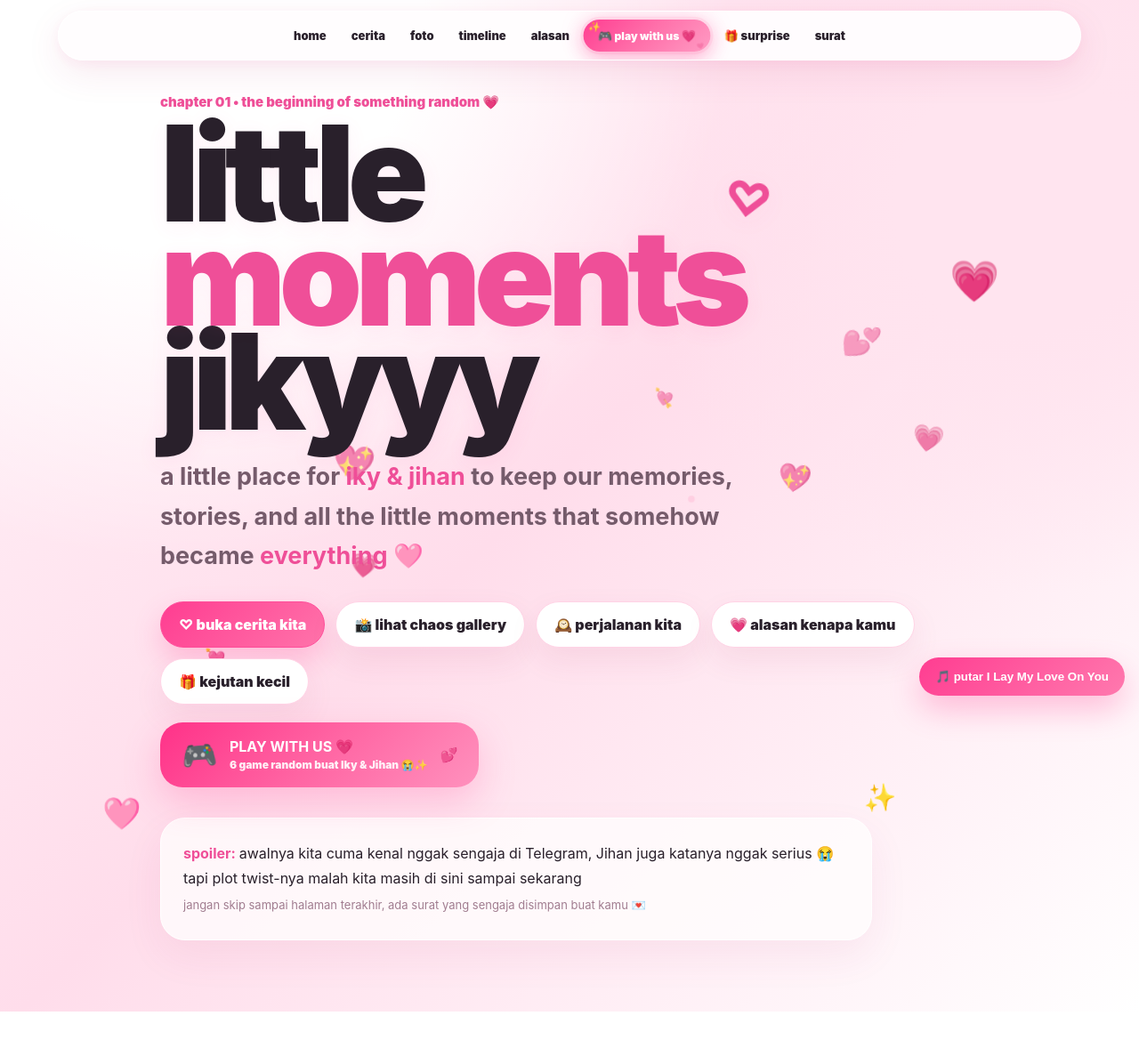
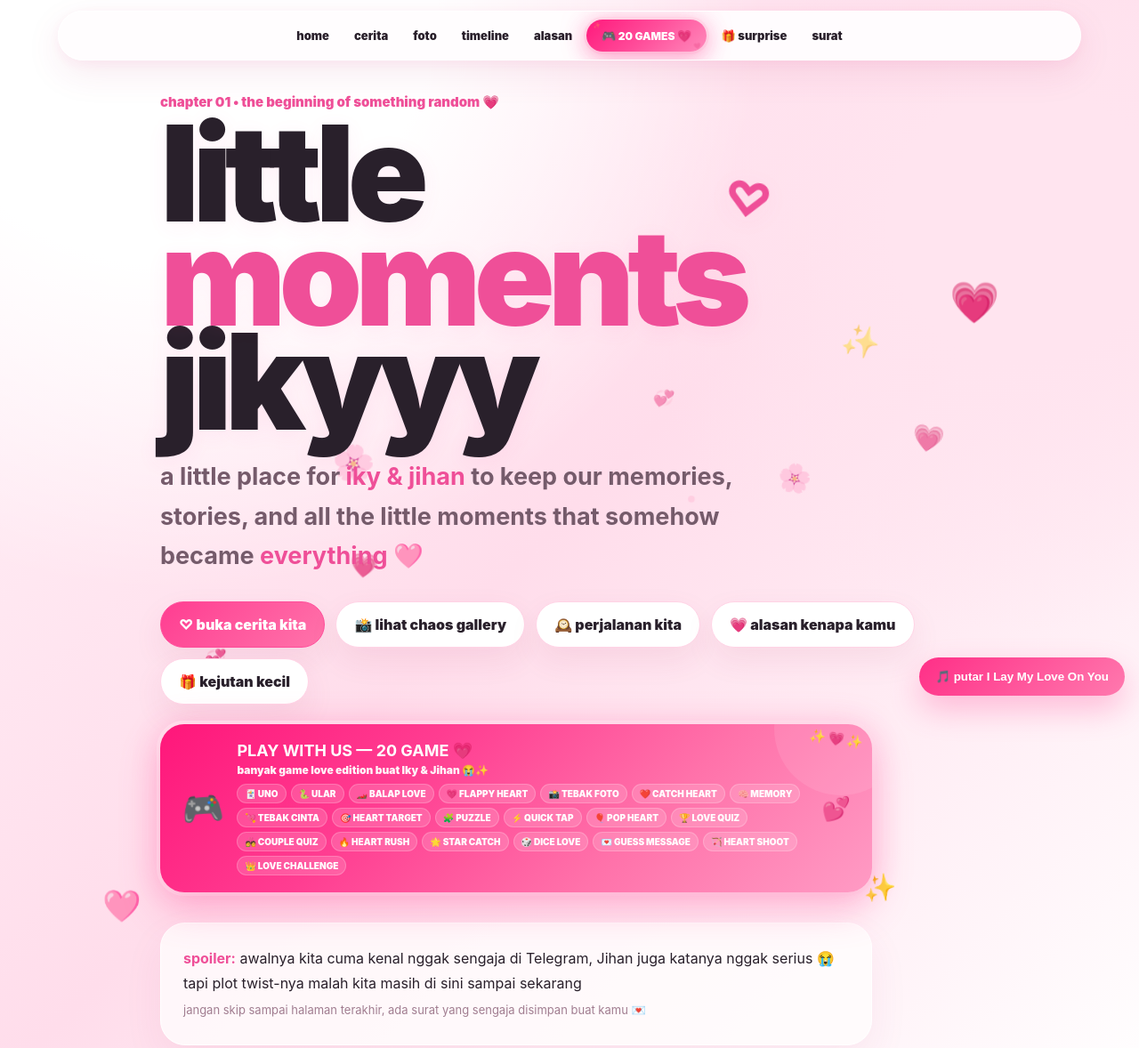
Before and after one commit to shasakilaaa-beep/little-moments-jikyyyy, a plain HTML site: page index.html in a window 1280 px wide. Shown: the top 1178 px of the page at 89% size. Before the commit the page ends 1137 px from the top, so only its background shows below. Drawn offline with Linux system fonts and the light colour scheme.

Commit message:
Refactor HTML and CSS for improved structure
Refactor CSS styles for better readability and organization. Update HTML structure for clarity and consistency.

```diff
--- a/index.html
+++ b/index.html
@@ -7,7 +7,6 @@
 <title>little-moments-jikyyy ♡</title>
 
 <style>
-
 :root{
   --pink:#ef4f98;
   --hot:#ff4d9a;
@@ -33,12 +32,7 @@ body{
   background:
     radial-gradient(circle at 15% 0%,#fff 0 18%,transparent 40%),
     radial-gradient(circle at 90% 20%,#ffe4ef 0 10%,transparent 30%),
-    linear-gradient(
-      135deg,
-      #fff4f9,
-      #ffddeb 48%,
-      #fff 100%
-    );
+    linear-gradient(135deg,#fff4f9,#ffddeb 48%,#fff 100%);
 
   min-height:100vh;
   overflow-x:hidden;
@@ -50,14 +44,11 @@ a{
 }
 
 
-/* =====================================================
-   NAVBAR
-===================================================== */
+/* ================= NAVBAR ================= */
 
 .nav{
   position:fixed;
   z-index:50;
-
   top:12px;
   left:50%;
   transform:translateX(-50%);
@@ -67,9 +58,7 @@ a{
   padding:9px 10px;
 
   background:#fffdfef2;
-
   border:1px solid #fff;
-
   border-radius:999px;
 
   box-shadow:
@@ -77,19 +66,14 @@ a{
     0 4px 15px #ff4d9a10;
 
   display:flex;
-
   justify-content:center;
-
   align-items:center;
-
   gap:4px;
 
   backdrop-filter:blur(18px);
 
   overflow-x:auto;
-
   white-space:nowrap;
-
   scrollbar-width:none;
 }
 
@@ -99,15 +83,10 @@ a{
 
 .nav a{
   position:relative;
-
   font-weight:900;
-
   font-size:13px;
-
   padding:9px 12px;
-
   border-radius:999px;
-
   transition:.25s;
 }
 
@@ -118,39 +97,33 @@ a{
 }
 
 
-/* =====================================================
-   GAME MENU SUPER SPECIAL
-===================================================== */
+/* ================= GAME MENU ================= */
 
 .game-menu{
-
   position:relative;
 
   background:
     linear-gradient(
       135deg,
-      #ff3d91,
-      #ff70aa,
-      #ff9bc3
+      #ff197c,
+      #ff4d9a,
+      #ff8abb
     ) !important;
 
   color:#fff !important;
 
-  padding:10px 16px !important;
+  padding:10px 17px !important;
 
   border-radius:999px !important;
 
   box-shadow:
-    0 8px 22px #ff4d9a55,
-    0 0 0 3px #ffe0ed,
-    0 0 25px #ff76ae55;
+    0 8px 25px #ff4d9a66,
+    0 0 0 3px #ffe1ed,
+    0 0 30px #ff70ad66;
 
-  animation:
-    gamePulse 1.8s infinite;
+  animation:gamePulse 1.7s infinite;
 
   overflow:hidden;
-
-  z-index:2;
 }
 
 .game-menu span{
@@ -159,49 +132,37 @@ a{
 }
 
 .game-menu:hover{
-
   color:#fff !important;
 
   transform:
     translateY(-3px)
-    scale(1.07) !important;
+    scale(1.08) !important;
 
   box-shadow:
-    0 12px 30px #ff4d9a77,
-    0 0 0 5px #ffe0ed,
-    0 0 35px #ff76ae88;
+    0 12px 35px #ff4d9a88,
+    0 0 0 5px #ffe1ed,
+    0 0 40px #ff70ad99;
 }
 
 .game-menu::before{
-
   content:"✨";
-
   position:absolute;
-
-  top:2px;
-  left:7px;
-
+  top:1px;
+  left:6px;
   font-size:9px;
-
-  animation:sparkle 1.1s infinite;
+  animation:sparkle 1s infinite;
 }
 
 .game-menu::after{
-
   content:"💗";
-
   position:absolute;
-
+  right:5px;
   bottom:1px;
-  right:6px;
-
   font-size:9px;
-
   animation:sparkle 1.2s infinite .3s;
 }
 
 @keyframes gamePulse{
-
   0%,100%{
     transform:scale(1);
   }
@@ -209,11 +170,9 @@ a{
   50%{
     transform:scale(1.045);
   }
-
 }
 
 @keyframes sparkle{
-
   0%,100%{
     opacity:.3;
     transform:scale(.7) rotate(-10deg);
@@ -223,31 +182,25 @@ a{
     opacity:1;
     transform:scale(1.25) rotate(10deg);
   }
-
 }
 
 
-/* =====================================================
-   MUSIC
-===================================================== */
+/* ================= MUSIC ================= */
 
 .music{
-
   position:fixed;
-
   z-index:60;
 
   right:16px;
   bottom:18px;
 
   border:0;
-
   border-radius:999px;
 
   background:
     linear-gradient(
       135deg,
-      #ff3d91,
+      #ff2f87,
       #ff79ae
     );
 
@@ -266,37 +219,23 @@ a{
 }
 
 .music:hover{
-
-  transform:
-    translateY(-3px)
-    scale(1.03);
-
-  box-shadow:
-    0 18px 40px #ff4d9a66;
+  transform:translateY(-3px) scale(1.03);
 }
 
 
-/* =====================================================
-   MAIN
-===================================================== */
+/* ================= MAIN ================= */
 
 .wrap{
-
   width:min(1050px,90%);
-
   margin:auto;
-
   padding:105px 0 80px;
 }
 
 .hero{
-
   min-height:86vh;
 
   display:flex;
-
   align-items:center;
-
   justify-content:center;
 
   text-align:left;
@@ -305,62 +244,45 @@ a{
 }
 
 .hero-inner{
-
   width:100%;
-
   max-width:920px;
 
   position:relative;
-
   z-index:3;
 }
 
 
-/* =====================================================
-   DECORATIONS
-===================================================== */
+/* ================= DECORATION ================= */
 
 .deco{
-
   position:absolute;
-
   pointer-events:none;
-
   user-select:none;
 
   animation:floatDecoration 4s ease-in-out infinite;
 }
 
 .deco.one{
-
   right:4%;
   top:20%;
-
   font-size:45px;
 }
 
 .deco.two{
-
   right:15%;
   bottom:15%;
-
   font-size:30px;
-
   animation-delay:1s;
 }
 
 .deco.three{
-
   left:0;
   bottom:12%;
-
   font-size:35px;
-
   animation-delay:2s;
 }
 
 @keyframes floatDecoration{
-
   0%,100%{
     transform:
       translateY(0)
@@ -372,36 +294,22 @@ a{
       translateY(-15px)
       rotate(7deg);
   }
-
 }
 
 
-/* =====================================================
-   TITLE
-===================================================== */
+/* ================= TITLE ================= */
 
 .chapter{
-
   color:var(--pink);
-
   font-weight:950;
-
   font-size:15px;
-
   margin-bottom:12px;
 }
 
 .title{
-
-  font-size:
-    clamp(
-      70px,
-      14vw,
-      150px
-    );
+  font-size:clamp(70px,14vw,150px);
 
   line-height:.78;
-
   letter-spacing:-8px;
 
   margin:0 0 24px;
@@ -413,14 +321,11 @@ a{
 }
 
 .title span{
-
   color:var(--pink);
-
   position:relative;
 }
 
 .title span::after{
-
   content:"♡";
 
   position:absolute;
@@ -428,15 +333,12 @@ a{
   font-size:.28em;
 
   right:-.4em;
-
   top:-.3em;
 
-  animation:
-    littleHeart 1.4s infinite;
+  animation:littleHeart 1.4s infinite;
 }
 
 @keyframes littleHeart{
-
   0%,100%{
     transform:scale(1);
   }
@@ -444,24 +346,15 @@ a{
   50%{
     transform:scale(1.3) rotate(10deg);
   }
-
 }
 
 
-/* =====================================================
-   LEAD
-===================================================== */
+/* ================= TEXT ================= */
 
 .lead{
-
   max-width:720px;
 
-  font-size:
-    clamp(
-      18px,
-      3vw,
-      27px
-    );
+  font-size:clamp(18px,3vw,27px);
 
   line-height:1.65;
 
@@ -475,27 +368,19 @@ a{
 }
 
 
-/* =====================================================
-   BUTTONS
-===================================================== */
+/* ================= BUTTONS ================= */
 
 .buttons{
-
   display:flex;
-
   gap:12px;
-
   flex-wrap:wrap;
-
   margin-top:28px;
 }
 
 .btn{
-
   display:inline-flex;
 
   align-items:center;
-
   justify-content:center;
 
   gap:8px;
@@ -514,12 +399,9 @@ a{
     0 14px 35px #a42b6415;
 
   transition:.25s;
-
-  cursor:pointer;
 }
 
 .btn:hover{
-
   transform:
     translateY(-4px)
     rotate(-1deg);
@@ -529,7 +411,6 @@ a{
 }
 
 .btn.primary{
-
   background:
     linear-gradient(
       135deg,
@@ -540,48 +421,45 @@ a{
   color:#fff;
 
   border-color:var(--hot);
-
-  box-shadow:
-    0 14px 30px #ff4d9a44;
 }
 
 
-/* =====================================================
-   BIG GAME BUTTON
-===================================================== */
+/* ================= GAME BIG ================= */
 
 .game-big{
-
   position:relative;
 
   display:flex;
 
   align-items:center;
 
-  gap:14px;
+  gap:15px;
 
-  margin-top:20px;
+  margin-top:22px;
 
-  padding:17px 24px;
+  padding:19px 24px;
 
-  width:max-content;
+  width:100%;
 
-  max-width:100%;
+  max-width:800px;
 
-  border-radius:25px;
+  border-radius:27px;
 
-  color:white;
+  color:#fff;
 
   background:
     linear-gradient(
       135deg,
-      #ff3188,
-      #ff65a3,
-      #ff91bd
+      #ff167a,
+      #ff3d91,
+      #ff72aa,
+      #ff9bc4
     );
 
   box-shadow:
-    0 15px 40px #ff4d9a44;
+    0 18px 45px #ff4d9a55,
+    0 0 0 4px #ffe2ee,
+    0 0 35px #ff70ad44;
 
   font-weight:1000;
 
@@ -590,66 +468,110 @@ a{
   overflow:hidden;
 }
 
+.game-big::before{
+  content:"";
+
+  position:absolute;
+
+  width:150px;
+  height:150px;
+
+  border-radius:50%;
+
+  background:#ffffff18;
+
+  right:-40px;
+  top:-70px;
+}
+
+.game-big::after{
+  content:"✨ 💗 ✨";
+
+  position:absolute;
+
+  right:15px;
+  top:8px;
+
+  font-size:12px;
+
+  opacity:.8;
+
+  animation:sparkle 1.5s infinite;
+}
+
 .game-big:hover{
-
   transform:
-    translateY(-6px)
-    scale(1.03);
+    translateY(-7px)
+    scale(1.02);
 
   box-shadow:
-    0 20px 50px #ff4d9a66;
+    0 25px 55px #ff4d9a77,
+    0 0 0 5px #ffe2ee,
+    0 0 45px #ff70ad66;
 }
 
 .game-icon{
+  font-size:38px;
 
-  font-size:32px;
+  animation:controller 1s infinite;
 
-  animation:
-    controller 1s infinite;
+  flex-shrink:0;
 }
 
 @keyframes controller{
-
   0%,100%{
     transform:rotate(-4deg);
   }
 
   50%{
-    transform:rotate(4deg) translateY(-3px);
+    transform:
+      rotate(4deg)
+      translateY(-3px);
   }
-
 }
 
 .game-text{
-
   display:flex;
-
   flex-direction:column;
-
   text-align:left;
 }
 
 .game-text strong{
-
-  font-size:16px;
+  font-size:18px;
 }
 
 .game-text small{
+  font-size:12px;
+  opacity:.95;
+  margin-top:4px;
+}
 
-  font-size:12px;
+.game-list{
+  display:flex;
+  flex-wrap:wrap;
+  gap:5px;
 
-  opacity:.9;
+  margin-top:8px;
+}
 
-  margin-top:3px;
+.game-tag{
+  font-size:10px;
+
+  padding:4px 8px;
+
+  border-radius:999px;
+
+  background:#ffffff28;
+
+  border:1px solid #ffffff33;
+
+  white-space:nowrap;
 }
 
 
-/* =====================================================
-   NOTE
-===================================================== */
+/* ================= NOTE ================= */
 
 .note{
-
   margin-top:34px;
 
   background:#fffdfdce;
@@ -673,55 +595,42 @@ a{
 }
 
 .tiny{
-
   font-size:13px;
-
   color:#a17d90;
 }
 
 
-/* =====================================================
-   HEART
-===================================================== */
+/* ================= HEART ================= */
 
 .heart{
-
   position:fixed;
 
   bottom:-30px;
 
   pointer-events:none;
 
-  animation:
-    up linear forwards;
+  animation:up linear forwards;
 
   z-index:2;
 }
 
 @keyframes up{
-
   to{
-
     transform:
       translateY(-110vh)
       rotate(25deg);
 
     opacity:0;
   }
-
 }
 
 
-/* =====================================================
-   EXTRA SPARKLES
-===================================================== */
+/* ================= SPARKLE DOT ================= */
 
 .sparkle-dot{
-
   position:fixed;
 
   width:6px;
-
   height:6px;
 
   border-radius:50%;
@@ -737,7 +646,6 @@ a{
 }
 
 @keyframes sparkleFloat{
-
   0%{
     opacity:0;
     transform:scale(.3);
@@ -749,68 +657,52 @@ a{
 
   100%{
     opacity:0;
+
     transform:
       translateY(-150px)
       scale(1.5);
   }
-
 }
 
 
-/* =====================================================
-   MOBILE
-===================================================== */
+/* ================= MOBILE ================= */
 
 @media(max-width:700px){
 
   .nav{
-
     justify-content:flex-start;
-
     gap:2px;
-
     width:96%;
-
     padding:8px;
   }
 
   .nav a{
-
     font-size:12px;
-
     padding:8px 10px;
   }
 
   .game-menu{
-
-    padding:
-      9px 12px !important;
+    padding:9px 12px !important;
   }
 
   .game-menu span{
-
     font-size:11px;
   }
 
   .title{
-
     letter-spacing:-5px;
   }
 
   .hero{
-
     min-height:82vh;
   }
 
   .lead{
-
     font-size:18px;
   }
 
   .music{
-
     right:12px;
-
     bottom:12px;
 
     font-size:12px;
@@ -819,36 +711,42 @@ a{
   }
 
   .game-big{
+    width:100%;
+    padding:18px;
+  }
 
-    width:100%;
+  .game-icon{
+    font-size:32px;
+  }
 
-    justify-content:center;
+  .game-text strong{
+    font-size:16px;
+  }
+
+  .game-list{
+    max-width:250px;
+  }
+
+  .game-tag{
+    font-size:9px;
+    padding:3px 6px;
   }
 
   .deco.one{
-
     right:2%;
-
     top:13%;
-
     font-size:30px;
   }
 
   .deco.two{
-
     right:5%;
-
     bottom:8%;
-
     font-size:25px;
   }
-
 }
 
 
-/* =====================================================
-   REDUCED MOTION
-===================================================== */
+/* ================= REDUCED MOTION ================= */
 
 @media(prefers-reduced-motion:reduce){
 
@@ -864,17 +762,13 @@ a{
   }
 
 }
-
 </style>
 </head>
-
 
 <body>
 
 
-<!-- =====================================================
-     NAVIGATION
-===================================================== -->
+<!-- ================= NAVBAR ================= -->
 
 <nav class="nav">
 
@@ -898,13 +792,8 @@ a{
     alasan
   </a>
 
-  <!-- GAME KHUSUS -->
-
-  <a
-    href="game.html"
-    class="game-menu"
-  >
-    🎮 <span>play with us</span> 💗
+  <a href="game.html" class="game-menu">
+    🎮 <span>20 GAMES</span> 💗
   </a>
 
   <a href="surprise.html">
@@ -918,10 +807,7 @@ a{
 </nav>
 
 
-
-<!-- =====================================================
-     MUSIC
-===================================================== -->
+<!-- ================= MUSIC ================= -->
 
 <audio
   id="loveMusic"
@@ -932,22 +818,16 @@ a{
 
 <button
   class="music"
-  id="musicBtn"
->
+  id="musicBtn">
   🎵 putar I Lay My Love On You
 </button>
 
 
-
-<!-- =====================================================
-     CONTENT
-===================================================== -->
+<!-- ================= CONTENT ================= -->
 
 <main class="wrap">
 
 <section class="hero">
-
-  <!-- dekorasi -->
 
   <div class="deco one">
     💗
@@ -966,126 +846,188 @@ a{
 
 
     <div class="chapter">
-
-      chapter 01 • the beginning
-      of something random 💗
-
+      chapter 01 • the beginning of something random 💗
     </div>
 
 
     <h1 class="title">
-
       little<br>
-
-      <span>
-        moments
-      </span>
-
-      <br>
-
+      <span>moments</span><br>
       jikyyy
-
     </h1>
 
 
     <p class="lead">
-
       a little place for
       <b>iky &amp; jihan</b>
       to keep our memories,
       stories, and all the little
       moments that somehow
       became <b>everything</b> 🩷
-
     </p>
 
 
-
-    <!-- BUTTON UTAMA -->
+    <!-- ================= MENU BUTTON ================= -->
 
     <div class="buttons">
 
       <a
         class="btn primary"
-        href="cerita.html"
-      >
+        href="cerita.html">
         ♡ buka cerita kita
       </a>
 
+      <a
+        class="btn"
+        href="galeri.html">
+        📸 lihat chaos gallery
+      </a>
 
       <a
         class="btn"
-        href="galeri.html"
-      >
-        📸 lihat chaos gallery
+        href="timeline.html">
+        🕰️ perjalanan kita
       </a>
-
 
       <a
         class="btn"
-        href="timeline.html"
-      >
-        🕰️ perjalanan kita
+        href="reasons.html">
+        💗 alasan kenapa kamu
       </a>
-
 
       <a
         class="btn"
-        href="reasons.html"
-      >
-        💗 alasan kenapa kamu
-      </a>
-
-
-      <a
-        class="btn"
-        href="surprise.html"
-      >
+        href="surprise.html">
         🎁 kejutan kecil
       </a>
 
     </div>
 
 
-
-    <!-- GAME SUPER BESAR -->
+    <!-- ================= 20 GAME BUTTON ================= -->
 
     <a
       href="game.html"
-      class="game-big"
-    >
+      class="game-big">
 
       <div class="game-icon">
         🎮
       </div>
 
+
       <div class="game-text">
 
         <strong>
-          PLAY WITH US 💗
+          PLAY WITH US — 20 GAME 💗
         </strong>
 
         <small>
-          6 game random buat Iky &amp; Jihan 😭✨
+          banyak game love edition buat Iky &amp; Jihan 😭✨
         </small>
+
+
+        <div class="game-list">
+
+          <span class="game-tag">
+            🃏 UNO
+          </span>
+
+          <span class="game-tag">
+            🐍 ULAR
+          </span>
+
+          <span class="game-tag">
+            🏎️ BALAP LOVE
+          </span>
+
+          <span class="game-tag">
+            💗 FLAPPY HEART
+          </span>
+
+          <span class="game-tag">
+            📸 TEBAK FOTO
+          </span>
+
+          <span class="game-tag">
+            ❤️ CATCH HEART
+          </span>
+
+          <span class="game-tag">
+            🧠 MEMORY
+          </span>
+
+          <span class="game-tag">
+            💘 TEBAK CINTA
+          </span>
+
+          <span class="game-tag">
+            🎯 HEART TARGET
+          </span>
+
+          <span class="game-tag">
+            🧩 PUZZLE
+          </span>
+
+          <span class="game-tag">
+            ⚡ QUICK TAP
+          </span>
+
+          <span class="game-tag">
+            🎈 POP HEART
+          </span>
+
+          <span class="game-tag">
+            🏆 LOVE QUIZ
+          </span>
+
+          <span class="game-tag">
+            💑 COUPLE QUIZ
+          </span>
+
+          <span class="game-tag">
+            🔥 HEART RUSH
+          </span>
+
+          <span class="game-tag">
+            🌟 STAR CATCH
+          </span>
+
+          <span class="game-tag">
+            🎲 DICE LOVE
+          </span>
+
+          <span class="game-tag">
+            💌 GUESS MESSAGE
+          </span>
+
+          <span class="game-tag">
+            🏹 HEART SHOOT
+          </span>
+
+          <span class="game-tag">
+            👑 LOVE CHALLENGE
+          </span>
 
         </div>
 
-      <div>
+      </div>
+
+
+      <div style="
+        font-size:26px;
+        flex-shrink:0;
+      ">
         💕
       </div>
 
     </a>
 
 
-
-    <!-- NOTE -->
+    <!-- ================= NOTE ================= -->
 
     <div class="note">
 
-      <b>
-        spoiler:
-      </b>
+      <b>spoiler:</b>
 
       awalnya kita cuma kenal
       nggak sengaja di Telegram,
@@ -1114,10 +1056,7 @@ a{
 </main>
 
 
-
-<!-- =====================================================
-     MUSIC SCRIPT
-===================================================== -->
+<!-- ================= MUSIC SCRIPT ================= -->
 
 <script>
 
@@ -1130,11 +1069,7 @@ document.getElementById("musicBtn");
 let playing = false;
 
 
-/* MUSIC */
-
-btn.addEventListener(
-  "click",
-  async () => {
+btn.addEventListener("click",async()=>{
 
   try{
 
@@ -1147,9 +1082,7 @@ btn.addEventListener(
       btn.textContent =
         "⏸️ matikan lagu";
 
-      }
-
-      else{
+    }else{
 
       audio.pause();
 
@@ -1160,9 +1093,7 @@ btn.addEventListener(
 
     }
 
-    }
-
-    catch(error){
+  }catch(error){
 
     alert(
       'lagu belum terbaca 😭 pastikan file "I_Lay_My_Love_On_You.mp3" ada di repository utama'
@@ -1170,75 +1101,53 @@ btn.addEventListener(
 
   }
 
-  }
-);
+});
 
 
+/* ================= FLOATING HEARTS ================= */
 
-/* =====================================================
-   FLOATING HEARTS
-===================================================== */
-
-setInterval(
-
-  () => {
+setInterval(()=>{
 
   const h =
     document.createElement("div");
 
-    h.className =
-      "heart";
+  h.className="heart";
 
-    h.textContent =
-      [
+  h.textContent=[
     "💗",
     "🩷",
     "💕",
     "✨",
     "💖",
-        "💘"
+    "💘",
+    "🌸",
+    "💞"
   ][
-        Math.floor(
-          Math.random()*6
-        )
+    Math.floor(Math.random()*8)
   ];
 
   h.style.left =
-      Math.random()*100 +
-      "vw";
+    Math.random()*100+"vw";
 
   h.style.fontSize =
-      14 +
-      Math.random()*25 +
-      "px";
+    14+Math.random()*25+"px";
 
   h.style.animationDuration =
-      5 +
-      Math.random()*5 +
-      "s";
+    5+Math.random()*5+"s";
 
   document.body.appendChild(h);
 
   setTimeout(
-      () => h.remove(),
+    ()=>h.remove(),
     10000
   );
 
-  },
-
-  650
-
-);
+},650);
 
 
+/* ================= SPARKLES ================= */
 
-/* =====================================================
-   SPARKLE DOTS
-===================================================== */
-
-setInterval(
-
-  () => {
+setInterval(()=>{
 
   const dot =
     document.createElement("div");
@@ -1247,36 +1156,26 @@ setInterval(
     "sparkle-dot";
 
   dot.style.left =
-      Math.random()*100 +
-      "vw";
+    Math.random()*100+"vw";
 
   dot.style.top =
-      50 +
-      Math.random()*50 +
-      "vh";
+    50+Math.random()*50+"vh";
 
   document.body.appendChild(dot);
 
   setTimeout(
-      () => dot.remove(),
+    ()=>dot.remove(),
     3000
   );
 
-  },
-
-  900
-
-);
+},900);
 
 </script>
 
 
-<!-- =====================================================
-     MUSIC.JS
-===================================================== -->
+<!-- ================= MUSIC.JS ================= -->
 
 <script src="music.js"></script>
 
-
 </body>
 </html>
```
Lines whose indentation alone changed are shown as unchanged.
